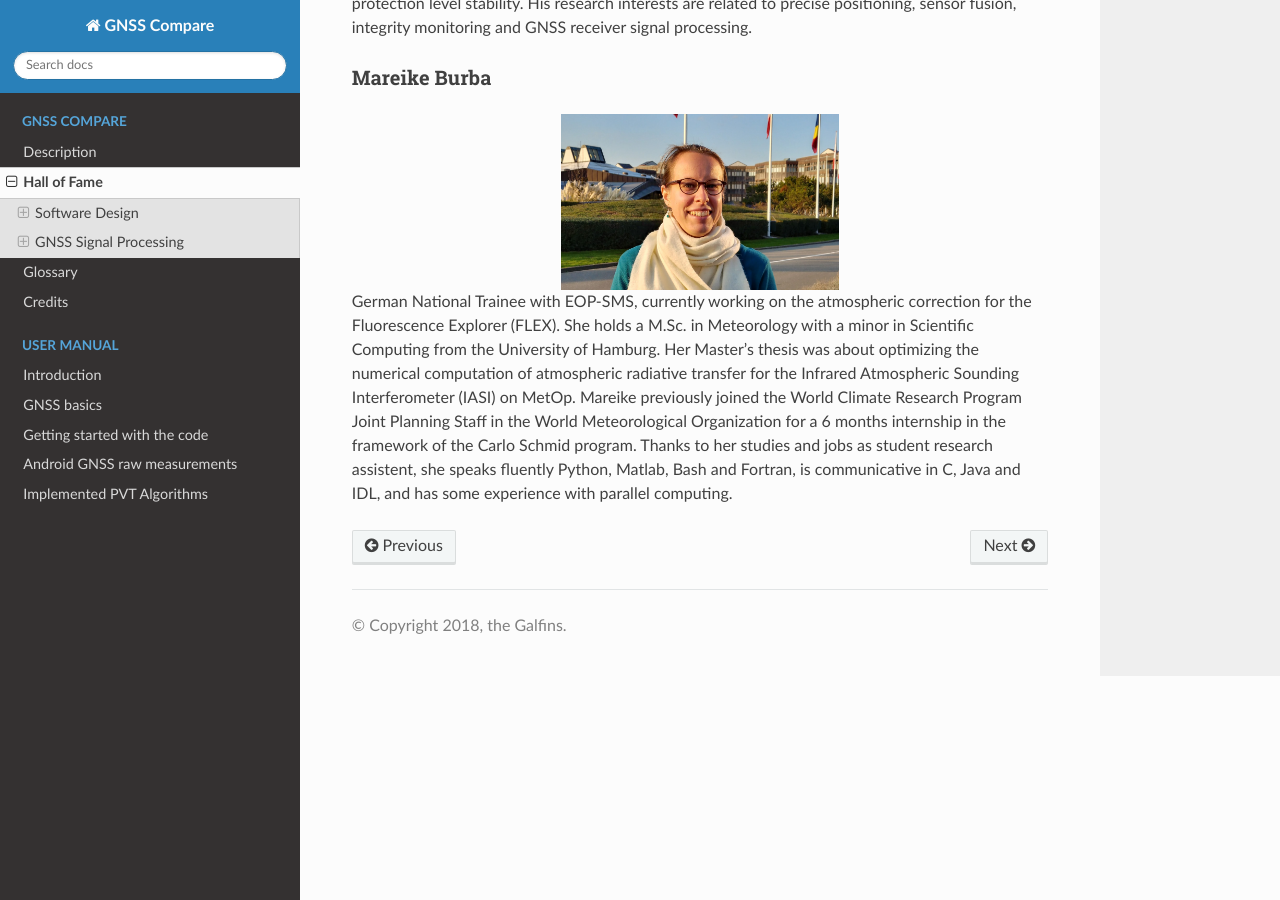
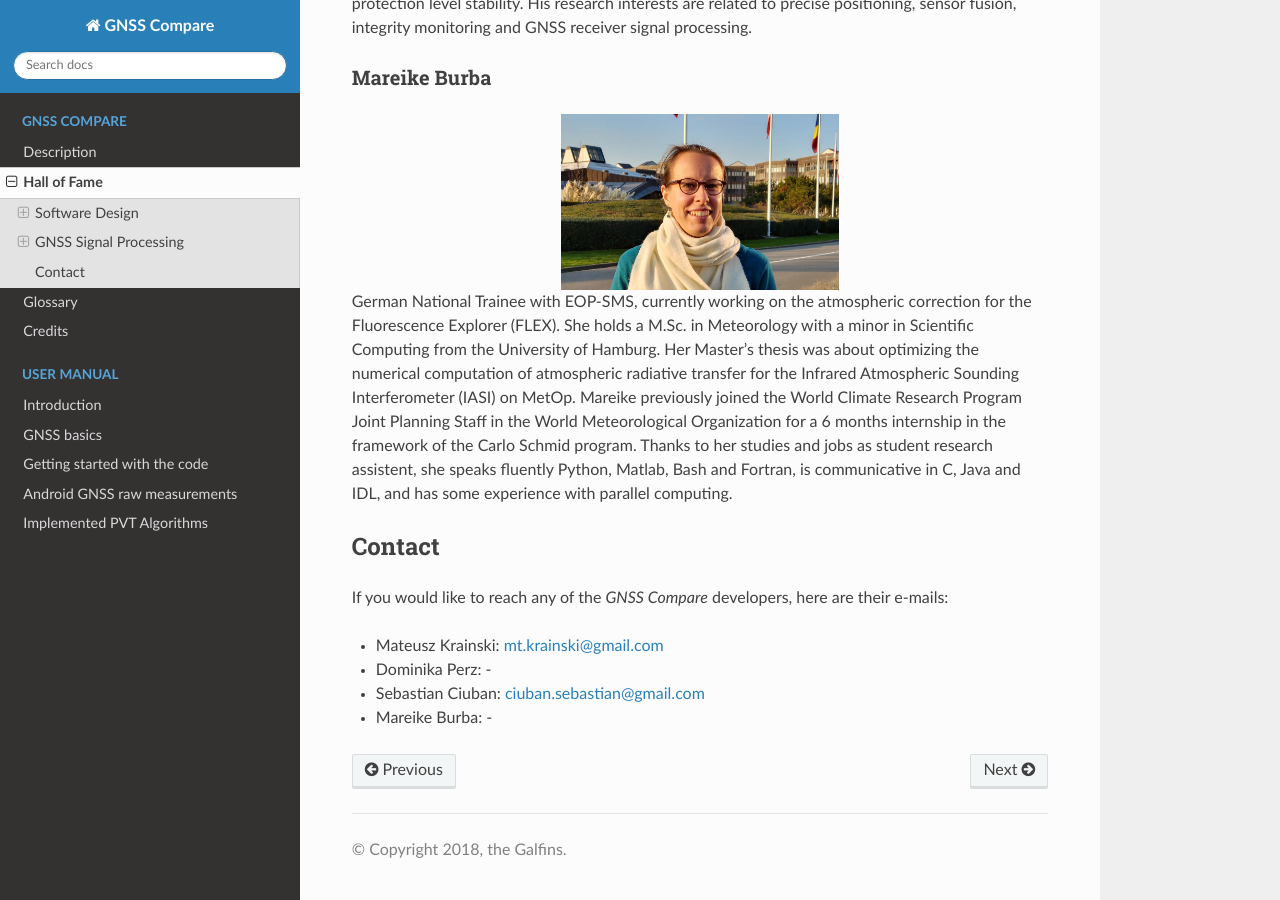
Before and after one commit to TheGalfins/GNSS_Compare, a Sphinx documentation site: the page built from docs/team.rst, in a window 1280 px wide and 900 px high, scrolled down 2318 px. Built offline with Sphinx 7.4.7 and the Read the Docs theme 2.0.0, drawn with Linux system fonts in a browser that asks for light colours; pages that are not in the unit, such as notebooks, are missing from menus.

Commit message:
Added the e-mails of Mat and Sebastian to the Contact details on the Hall of Fame

```diff
--- a/docs/team.rst
+++ b/docs/team.rst
@@ -106,6 +106,14 @@ a 6 months internship in the framework of the Carlo Schmid program. Thanks to he
 and jobs as student research assistent, she speaks fluently Python, Matlab, Bash and Fortran,
 is communicative in C, Java and IDL, and has some experience with parallel computing.
 
+Contact
+========
 
+If you would like to reach any of the *GNSS Compare* developers, here are their e-mails:
+
+- Mateusz Krainski: mt.krainski@gmail.com
+- Dominika Perz: -
+- Sebastian Ciuban: ciuban.sebastian@gmail.com
+- Mareike Burba: -
 
 .. _`Galileo Smartphone App Challenge`: http://www.esa.int/Our_Activities/Navigation/ESA_trainees_compete_in_inaugural_Galileo_app_contest
```
